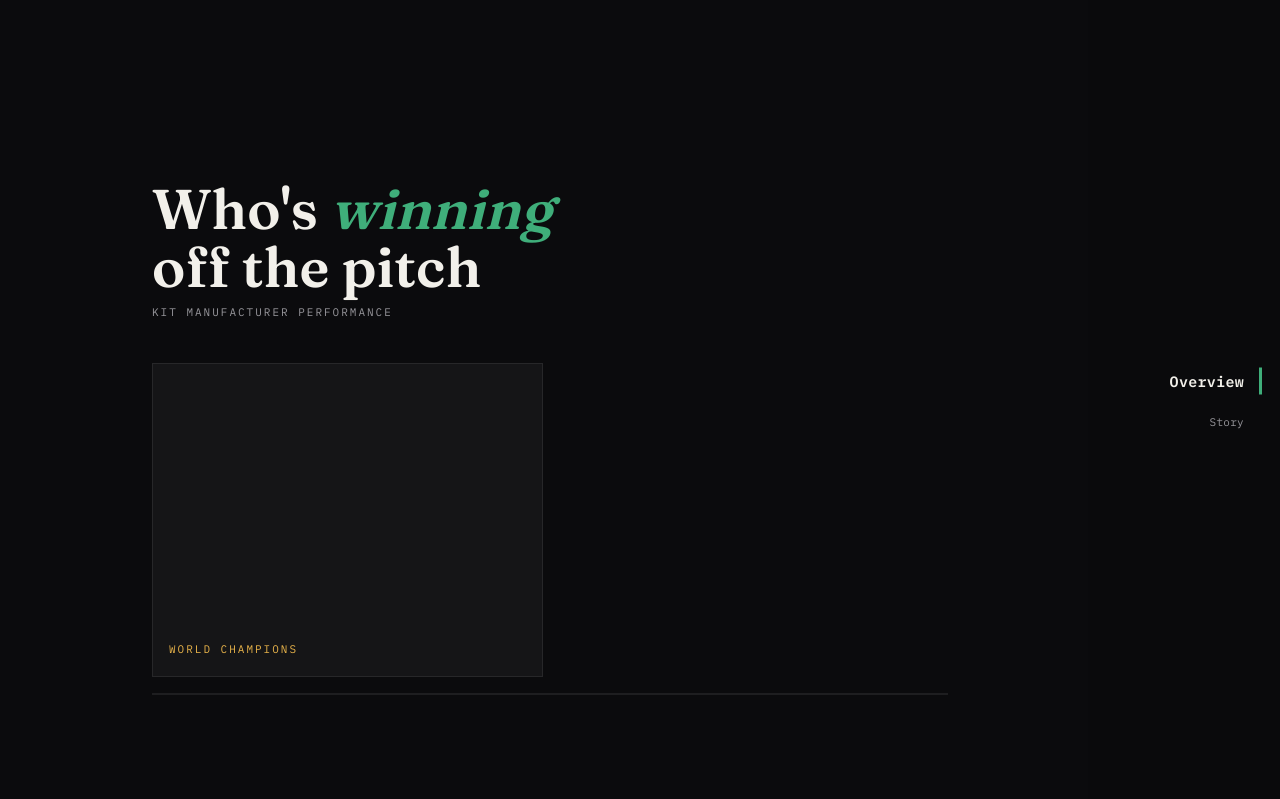
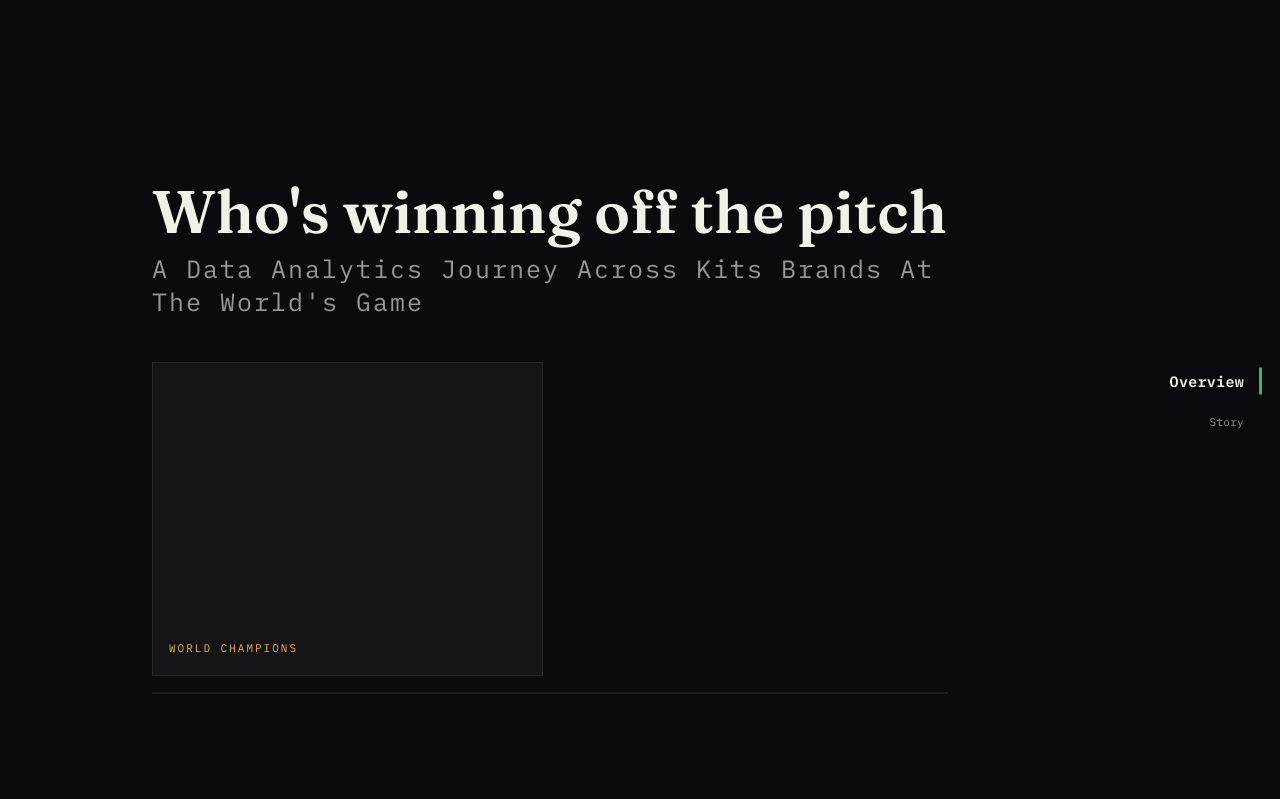
Before and after one commit to vrunstar/wckitsEDA, a Flask app: template templates/index.html in a window 1280 px wide. Shown: the top 799 px of the page. Run offline with Flask 3, Linux system fonts and the light colour scheme; the template is opened without the code that fills it, so the values that code supplies are empty; some libraries are stand-ins or nearby versions; some web fonts are replaced.

Commit message:
changed title

```diff
--- a/app.py
+++ b/app.py
@@ -249,11 +249,11 @@ def build_dashboard():
     ]).groupby(level=0).sum().idxmax()
 
     metrics = [
-        {"label": "Matches Played", "value": total_matches, "sub": "Group Stage"},
+        {"label": "Matches Played", "value": total_matches},
         {"label": "Total Goals", "value": total_goals, "sub": f"{total_goals / total_matches:.1f} per game"},
         {"label": "Most Teams", "value": top_brand, "sub": f"{top_brand_count} nations"},
         {"label": "Most Wins", "value": most_wins_brand, "sub": "Leading brand"},
-        {"label": "Brands", "value": len(ALL_BRANDS), "sub": "Kit suppliers"},
+        {"label": "Brands", "value": len(ALL_BRANDS)},
     ]
 
     # ---- Awards / hero section ----
--- a/static/css/style.css
+++ b/static/css/style.css
@@ -94,9 +94,9 @@ body { margin: 0; padding: 0; background: var(--bg); color: var(--text); font-fa
 
 /* ---------- Masthead ---------- */
 .masthead { margin-bottom: 44px; }
-.masthead-heading { font-family: 'Fraunces', serif; font-size: 56px; font-weight: 600; line-height: 1.02; max-width: 80vw; margin: 0; }
+.masthead-heading { font-family: 'Fraunces', serif; font-size: 60px; font-weight: 600; line-height: 1.02; max-width: 65  vw; margin: 0; }
 .masthead-heading em { font-style: italic; color: var(--accent); }
-.masthead-sub { font-family: 'IBM Plex Mono', monospace; font-size: 11px; letter-spacing: 2px; text-transform: uppercase; color: var(--text-dim); margin-top: 10px; }
+.masthead-sub { font-family: 'IBM Plex Mono', monospace; text_transformation:uppercase; font-size: 25px; letter-spacing: 2px; color: var(--text-dim); margin-top: 10px; }
 
 /* ---------- Bento overview ---------- */
 .bento { display: grid; grid-template-columns: repeat(4, 1fr); grid-auto-rows: 150px; gap: 14px; margin-bottom: 16px; }
--- a/templates/index.html
+++ b/templates/index.html
@@ -4,7 +4,7 @@
 <meta charset="UTF-8">
 <meta name="viewport" content="width=device-width, initial-scale=1.0">
 <meta name="description" content="Kit manufacturer performance analysis for the 2026 World Cup group stage.">
-<title>2026 World Cup — Kit Manufacturer Analysis</title>
+<title>WC Kits EDA</title>
 <link rel="preconnect" href="https://cdn.plot.ly">
 <link rel="stylesheet" href="../static\css\style.css">
 <script src="https://cdn.plot.ly/plotly-2.35.2.min.js" defer></script>
@@ -37,8 +37,8 @@
 
     <section id="overview" class="page-section">
         <div class="masthead">
-            <div class="masthead-heading">Who's <em>winning</em><br>off the pitch</div>
-            <div class="masthead-sub">Kit manufacturer performance</div>
+            <div class="masthead-heading">Who's winning off the pitch</div>
+            <div class="masthead-sub">A Data Analytics Journey Across Kits Brands At The World's Game</div>
         </div>
 
         <div class="bento">
```
